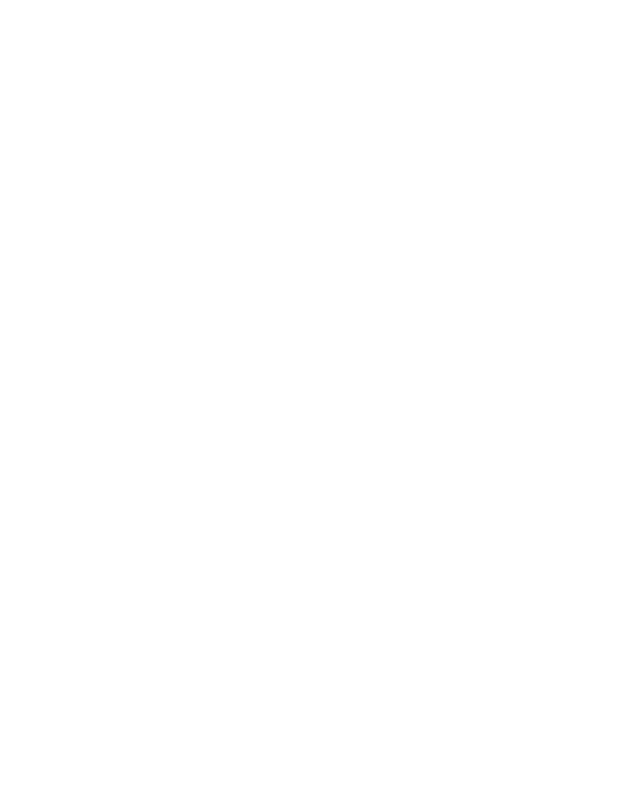
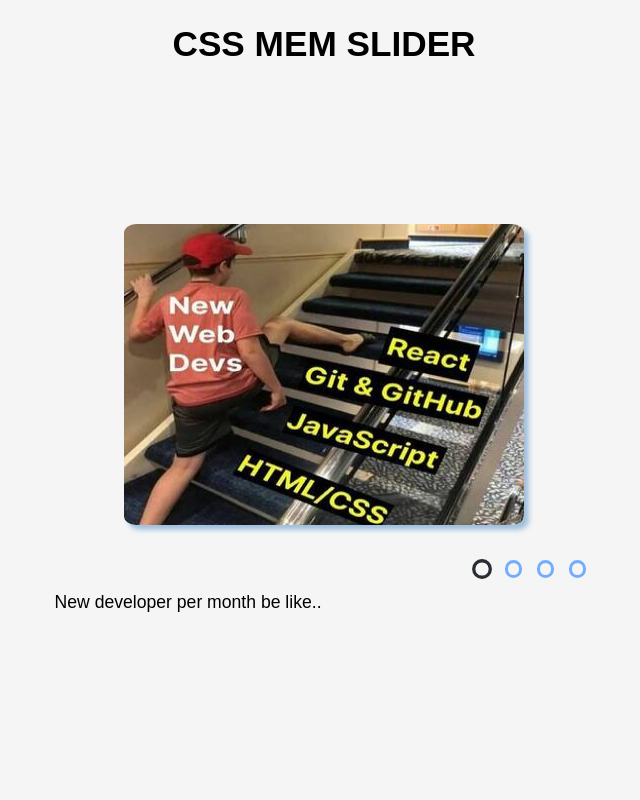
Before and after one commit to Ageraowls/cssMemSlider, a plain HTML site: page cssMemSlider/index.html in a window 1280 px wide. Shown: the whole page, without its empty margins (316-956 px from the left). Drawn offline with Linux system fonts and the light colour scheme; a web font is replaced by a local one.

Commit message:
feat: add core functionality (Sun, May 15, 2022 2:16:24 AM)

```diff
--- a/cssMemSlider/index.html
+++ b/cssMemSlider/index.html
@@ -5,12 +5,49 @@
 	<meta charset="UTF-8">
 	<meta http-equiv="X-UA-Compatible" content="IE=edge">
 	<meta name="viewport" content="width=device-width, initial-scale=1.0">
+	<link href="https://fonts.googleapis.com/css2?family=Radio+Canada&display=swap" rel="stylesheet">
 	<link rel="stylesheet" href="style.css">
+	<link rel="icon" href="assets/img/svg/joker.svg">
 	<title>cssMemSlider</title>
 </head>
 
 <body>
-
+	<div class="wrapper">
+		<h1>CSS MEM SLIDER</h1>
+		<div class="slider">
+			<input type="radio" name="control" id="switch-one" checked>
+			<input type="radio" name="control" id="switch-two">
+			<input type="radio" name="control" id="switch-three">
+			<input type="radio" name="control" id="switch-four">
+			<div class="slider__imgs">
+				<div class="slider__img"><img src="assets/img/jpg/new-devs.jpg" alt="new-devs"></div>
+				<div class="slider__img"><img src="assets/img/jpg/dog-meme.jpg" alt="dog"></div>
+				<div class="slider__img"><img src="assets/img/jpg/margin.jpg" alt="air-conditioner"></div>
+				<div class="slider__img"><img src="assets/img/jpg/background.jpg" alt="background"></div>
+			</div>
+			<div class="slider__bottom">
+				<div class="navigation">
+					<label for="switch-one" class="bar">
+						<div class="circle"></div>
+					</label>
+					<label for="switch-two" class="bar">
+						<div class="circle"></div>
+					</label>
+					<label for="switch-three" class="bar">
+						<div class="circle"></div>
+					</label>
+					<label for="switch-four" class="bar">
+						<div class="circle"></div>
+					</label>
+				</div>
+				<div class="slider__content">
+					<span class="slider__text">New developer per month be like..</span>
+					<span class="slider__text">When you corrected the CSS and everything is displayed as it should</span>
+					<span class="slider__text">When asked to put the air conditioner normally</span>
+					<span class="slider__text">The emergence of inspiration in color</span>
+				</div>
+			</div>
+		</div>
 </body>
 
 </html>
--- a/cssMemSlider/style.css
+++ b/cssMemSlider/style.css
@@ -1,4 +1,159 @@
 * {
   margin: 0;
   padding: 0;
+  box-sizing: border-box;
+  border: 0;
 }
+
+body {
+  background-color: rgb(245, 245, 245);
+  font-family: 'Radio Canada', sans-serif;
+  font-size: 1.1rem;
+  line-height: normal;
+  height: 100vh;
+}
+
+h1 {
+  padding-top: 1.5rem;
+}
+
+.wrapper {
+  display: flex;
+  flex-flow: column;
+  justify-content: space-between;
+  align-items: center;
+  gap: 2rem;
+  width: 100%;
+  height: 100%;
+}
+
+.slider {
+  height: 100%;
+  display: flex;
+  flex-flow: column;
+  align-items: center;
+  justify-content: center;
+  gap: 1.2rem;
+}
+
+.slider__imgs {
+  display: flex;
+  justify-content: start;
+  align-items: center;
+  overflow: hidden;
+  width: 25rem;
+  height: 18.8rem;
+  border-radius: 3%;
+  box-shadow: 0.3rem 0.3rem 0.3rem rgba(102, 153, 204, 0.6);
+}
+.slider__img {
+  width: 100%;
+  transition: 0.5s;
+}
+
+img {
+  width: 25rem;
+  height: 19.2rem;
+}
+
+.slider__content {
+  display: inline-flex;
+  flex-direction: column;
+  justify-content: start;
+  height: 5rem;
+  overflow: hidden;
+}
+
+.slider__text {
+  display: flex;
+  align-items: flex-start;
+  justify-content: start;
+  height: 5rem;
+  flex-shrink: 0;
+  transition: 0.5s;
+}
+
+.navigation {
+  display: flex;
+  justify-content: end;
+}
+
+.bar {
+  display: inline-flex;
+  align-items: center;
+  justify-content: center;
+  height: 1rem;
+  width: 2rem;
+  padding-bottom: 2rem;
+  padding-top: 1rem;
+  cursor: pointer;
+  transition: all 0.5s;
+}
+
+.circle {
+  display: block;
+  width: 1.1rem;
+  height: 1.1rem;
+  border-radius: 50%;
+  background-color: rgb(245, 245, 245);
+  border: 0.2rem solid #72adff;
+  margin: auto;
+  align-self: center;
+  transition: all 0.5s;
+}
+
+.bar:hover .circle {
+  background-color: #fff;
+  border-color: rgb(40, 44, 53);
+}
+
+.bar:active .circle {
+  background-color: #fff;
+  border-color: rgb(40, 44, 53);
+  opacity: 0.7;
+  transform: scale(1.1);
+}
+
+input[name='control'] {
+  display: none;
+}
+
+#switch-one:checked ~ .slider__bottom > .navigation > label[for='switch-one'] > .circle,
+#switch-two:checked ~ .slider__bottom > .navigation > label[for='switch-two'] > .circle,
+#switch-three:checked ~ .slider__bottom > .navigation > label[for='switch-three'] > .circle,
+#switch-four:checked ~ .slider__bottom > .navigation > label[for='switch-four'] > .circle {
+  border-color: rgb(40, 44, 53);
+  transform: scale(1.1);
+}
+
+#switch-one:checked ~ .slider__imgs > .slider__img {
+  transform: translate(0);
+}
+
+#switch-two:checked ~ .slider__imgs > .slider__img {
+  transform: translate(-100%);
+}
+
+#switch-three:checked ~ .slider__imgs > .slider__img {
+  transform: translate(-200%);
+}
+
+#switch-four:checked ~ .slider__imgs > .slider__img {
+  transform: translate(-300%);
+}
+
+#switch-one:checked ~ .slider__bottom > .slider__content > .slider__text {
+  transform: translateY(0);
+}
+
+#switch-two:checked ~ .slider__bottom > .slider__content > .slider__text {
+  transform: translateY(-100%);
+}
+
+#switch-three:checked ~ .slider__bottom > .slider__content > .slider__text {
+  transform: translateY(-200%);
+}
+
+#switch-four:checked ~ .slider__bottom > .slider__content > .slider__text {
+  transform: translateY(-300%);
+}
```
